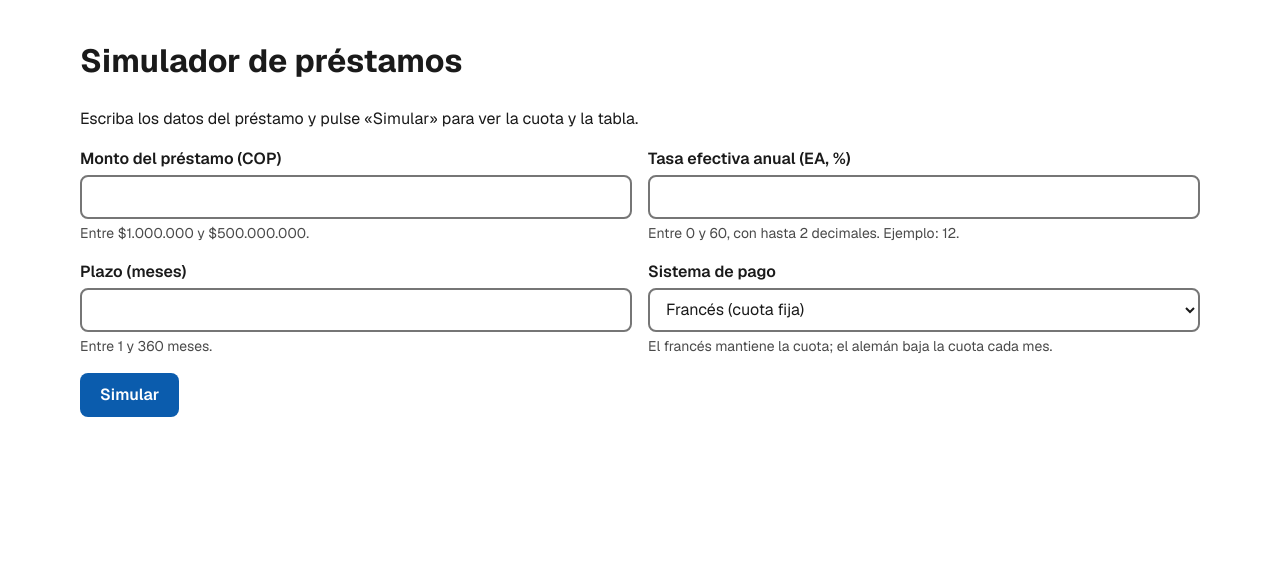
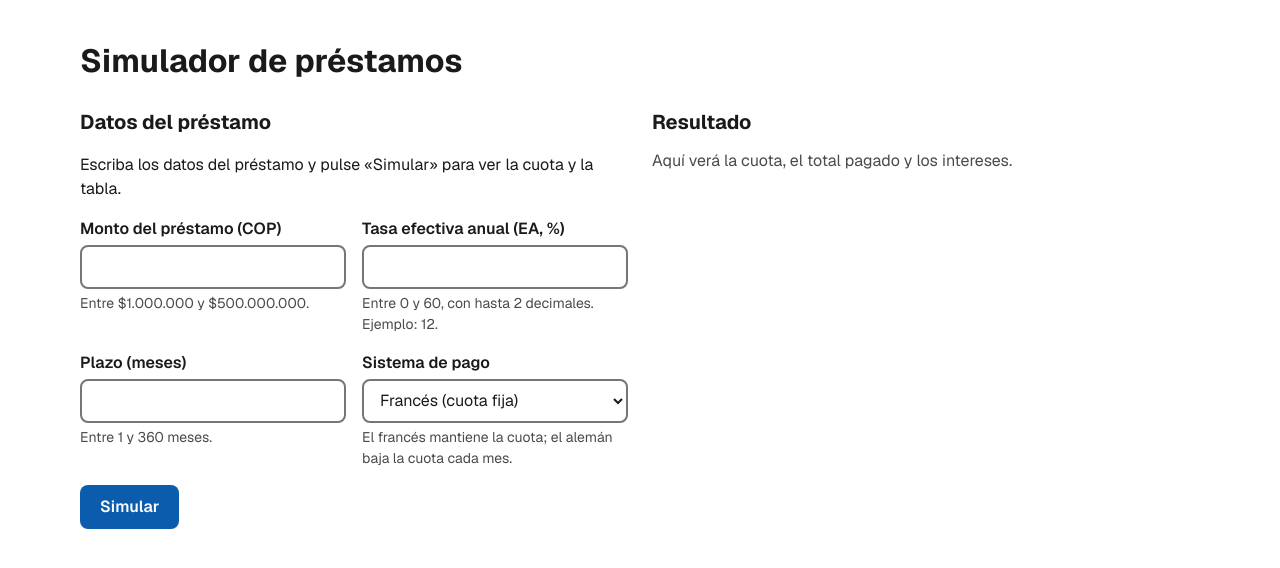
Before and after one commit to smotato/simulador-de-prestamos, a Next.js app: page / in a window 1280 px wide. Shown: the top 568 px of the page. Built offline with nearby package versions, Linux system fonts and the light colour scheme.

Commit message:
Resultado derivado de la URL con useMemo, resumen y anuncio accesible

```diff
--- /dev/null
+++ b/src/components/Resumen.module.css
@@ -0,0 +1,34 @@
+.sistema {
+  margin: 0 0 0.5rem;
+  color: var(--texto-suave);
+}
+
+.lista {
+  display: grid;
+  grid-template-columns: minmax(0, 1fr);
+  gap: 0.75rem;
+  margin: 0;
+}
+
+.dato {
+  padding: 0.75rem 1rem;
+  border: 1px solid var(--borde);
+  border-radius: 0.5rem;
+}
+
+.dato dt {
+  font-size: 0.875rem;
+  color: var(--texto-suave);
+}
+
+.dato dd {
+  margin: 0;
+  font-size: 1.25rem;
+  font-weight: 700;
+}
+
+@media (min-width: 48rem) {
+  .lista {
+    grid-template-columns: repeat(2, minmax(0, 1fr));
+  }
+}
--- /dev/null
+++ b/src/components/Resumen.tsx
@@ -0,0 +1,35 @@
+import { pesos } from "@/lib/formato";
+import type { Resumen as DatosResumen, Sistema } from "@/lib/prestamo";
+import styles from "./Resumen.module.css";
+
+type Props = {
+  resumen: DatosResumen;
+  sistema: Sistema;
+};
+
+export function Resumen({ resumen, sistema }: Props) {
+  const nombre = sistema === "frances" ? "Sistema francés" : "Sistema alemán";
+  return (
+    <>
+      <p className={styles.sistema}>{nombre}</p>
+      <dl className={styles.lista}>
+        <div className={styles.dato}>
+          <dt>Primera cuota</dt>
+          <dd>{pesos(resumen.primeraCuota)}</dd>
+        </div>
+        <div className={styles.dato}>
+          <dt>Última cuota</dt>
+          <dd>{pesos(resumen.ultimaCuota)}</dd>
+        </div>
+        <div className={styles.dato}>
+          <dt>Total pagado</dt>
+          <dd>{pesos(resumen.totalPagado)}</dd>
+        </div>
+        <div className={styles.dato}>
+          <dt>Total de intereses</dt>
+          <dd>{pesos(resumen.totalIntereses)}</dd>
+        </div>
+      </dl>
+    </>
+  );
+}
--- /dev/null
+++ b/src/components/Simulador.module.css
@@ -0,0 +1,27 @@
+.contenedor {
+  display: grid;
+  grid-template-columns: minmax(0, 1fr);
+  gap: 1.5rem;
+}
+
+.contenedor h2 {
+  margin-block: 0 0.75rem;
+  font-size: 1.25rem;
+}
+
+.vacio {
+  margin: 0;
+  color: var(--texto-suave);
+}
+
+/* 1024 px: el formulario queda a un lado del resumen; la tabla ocupa todo el ancho. */
+@media (min-width: 64rem) {
+  .contenedor {
+    grid-template-columns: minmax(0, 1fr) minmax(0, 1fr);
+    align-items: start;
+  }
+
+  .tabla {
+    grid-column: 1 / -1;
+  }
+}
--- a/src/components/Simulador.tsx
+++ b/src/components/Simulador.tsx
@@ -2,28 +2,60 @@
 
 import { useMemo } from "react";
 import { useSearchParams } from "next/navigation";
+import { amortizar } from "@/lib/prestamo";
+import { pesos } from "@/lib/formato";
 import { validar } from "@/lib/validar";
 import { desdeParams, tieneDatos } from "@/lib/url";
 import { Formulario } from "./Formulario";
+import { Resumen } from "./Resumen";
+import { TablaAmortizacion } from "./TablaAmortizacion";
+import styles from "./Simulador.module.css";
 
 export function Simulador() {
   const params = useSearchParams();
+  const clave = params.toString();
   const texto = useMemo(() => desdeParams(params), [params]);
   const hayDatos = tieneDatos(texto);
-  // Con una URL inválida el formulario aparece con sus errores; con una URL vacía, limpio.
-  const { errores } = useMemo(() => validar(texto), [texto]);
+  const { valor, errores } = useMemo(() => validar(texto), [texto]);
+
+  // Estado derivado: la tabla se calcula a partir de la URL, no se guarda en un estado aparte.
+  const simulacion = useMemo(() => (valor ? amortizar(valor) : null), [valor]);
+
+  const anuncio =
+    valor && simulacion
+      ? `Simulación calculada: ${valor.sistema === "frances" ? "cuota" : "primera cuota"} de ${pesos(simulacion.resumen.primeraCuota)}`
+      : "";
 
   return (
-    <>
-      {!hayDatos && (
-        <p>Escriba los datos del préstamo y pulse «Simular» para ver la cuota y la tabla.</p>
+    <div className={styles.contenedor}>
+      <section className={styles.formulario} aria-labelledby="titulo-datos">
+        <h2 id="titulo-datos">Datos del préstamo</h2>
+        {!hayDatos && (
+          <p>Escriba los datos del préstamo y pulse «Simular» para ver la cuota y la tabla.</p>
+        )}
+        {/* La clave reinicia el formulario cuando la URL cambia (enlace nuevo, atrás o adelante). */}
+        <Formulario key={clave} inicial={texto} erroresIniciales={hayDatos ? errores : {}} />
+      </section>
+
+      {/* La región existe siempre, para que el lector de pantalla anuncie el cambio de texto. */}
+      <section className={styles.resumen} aria-labelledby="titulo-resultado">
+        <h2 id="titulo-resultado">Resultado</h2>
+        <div aria-live="polite" role="status">
+          {anuncio}
+        </div>
+        {simulacion ? (
+          <Resumen resumen={simulacion.resumen} sistema={valor!.sistema} />
+        ) : (
+          <p className={styles.vacio}>Aquí verá la cuota, el total pagado y los intereses.</p>
+        )}
+      </section>
+
+      {simulacion && (
+        <section className={styles.tabla} aria-labelledby="titulo-tabla">
+          <h2 id="titulo-tabla">Tabla de amortización</h2>
+          <TablaAmortizacion key={clave} filas={simulacion.filas} />
+        </section>
       )}
-      {/* La clave reinicia el formulario cuando la URL cambia (enlace nuevo, atrás o adelante). */}
-      <Formulario
-        key={params.toString()}
-        inicial={texto}
-        erroresIniciales={hayDatos ? errores : {}}
-      />
-    </>
+    </div>
   );
 }
```
Also changed, not shown: 1 other file (tests, documents, lock files or other folders).
